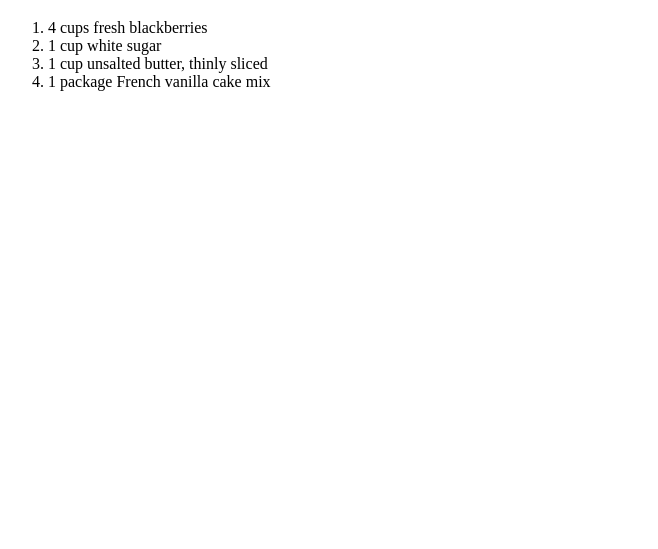
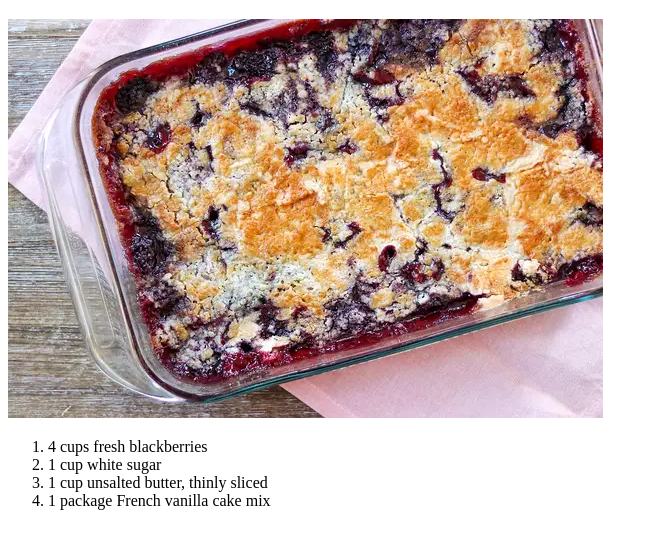
Before and after one commit to bishoyhanykamel/odin-recipes, a plain HTML site: page recipes/dump_cake.html in a window 1280 px wide. Shown: the part 61-610 px from the top of the page, without its empty margins (0-658 px from the left). Drawn offline with Linux system fonts and the light colour scheme.

Commit message:
Add image to dump_cake.html

```diff
--- a/recipes/dump_cake.html
+++ b/recipes/dump_cake.html
@@ -7,6 +7,7 @@
 
     <body>
         <h1>Blackberry Dump Cake</h1>
+        <img src="../images/blackberry_dump_cake.webp" alt="Blackberry Dump Cake following the recipe">
         <ol>
             <li>4 cups fresh blackberries</li>
             <li>1 cup white sugar</li>
```
